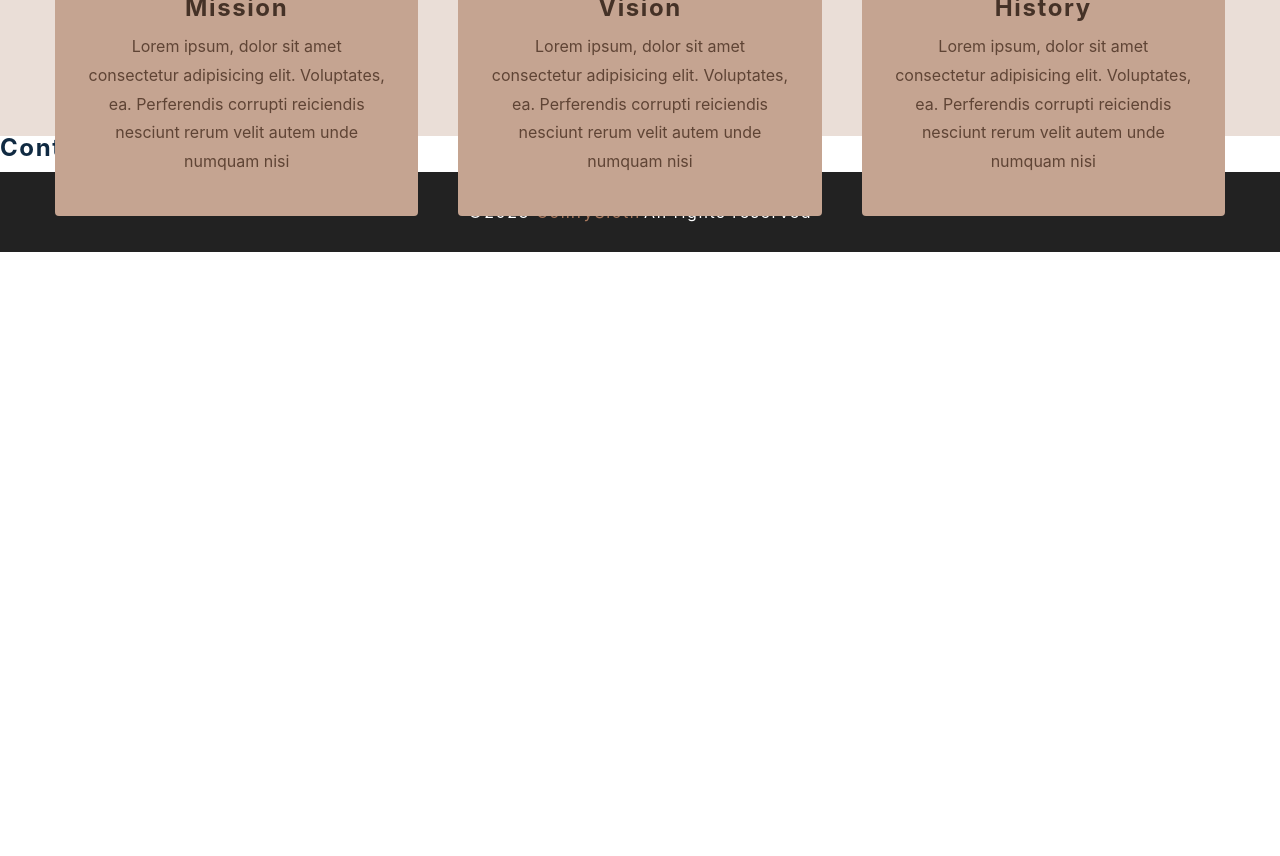
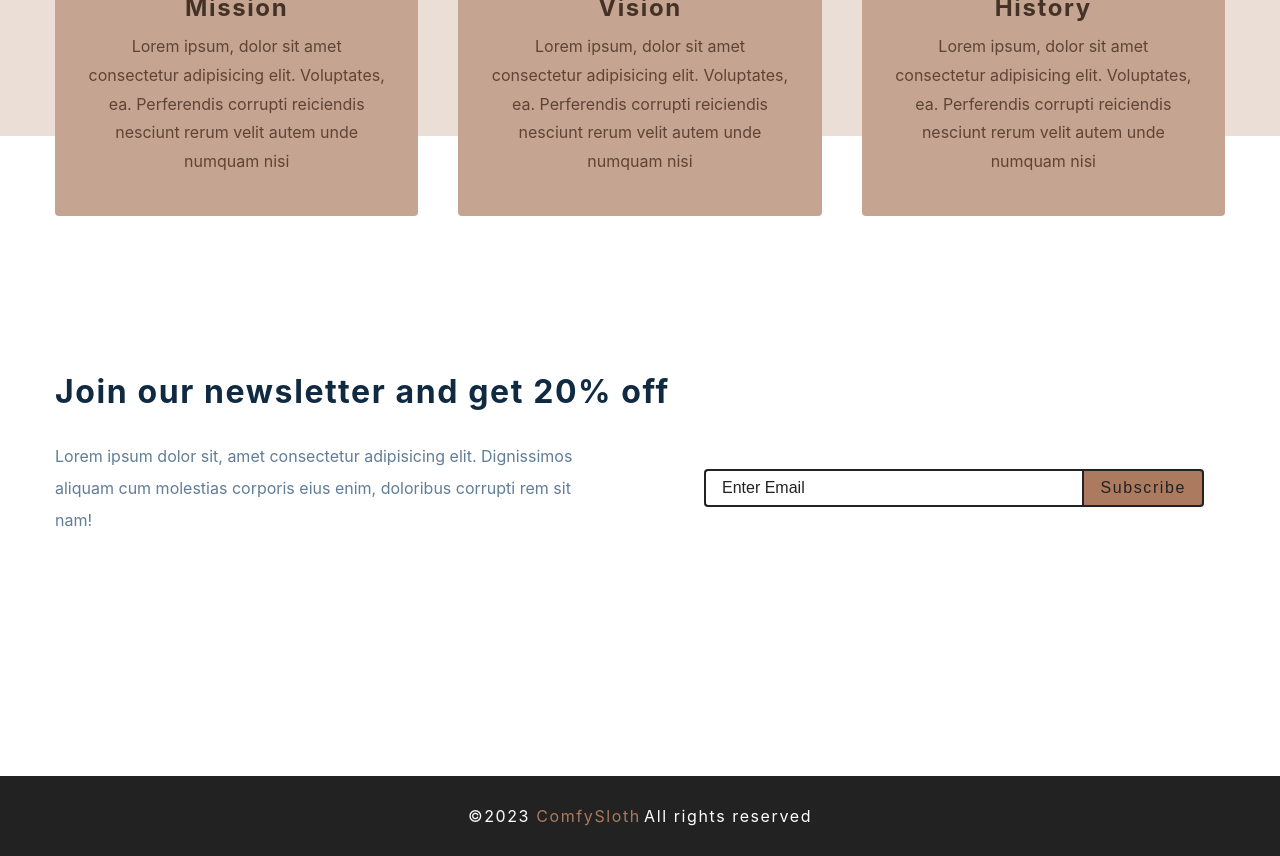
Before and after one commit to emines0/comfy-sloth, a React (Create React App) app: page / in a window 1280 px wide. Shown: the part 1200-2056 px from the top of the page. Before the commit the page ends 1452 px from the top, so only its background shows below. Built offline with nearby package versions, Linux system fonts and the light colour scheme; the HTML template or start-up script is replaced by a standard one.

Commit message:
homepage contact/newsletter part

```diff
--- a/src/components/Contact.js
+++ b/src/components/Contact.js
@@ -2,7 +2,30 @@
 import styled from 'styled-components'
 
 const Contact = () => {
-  return <h4>contact section</h4>
+  return (
+    <Wrapper>
+      <div className='section-center'>
+        <h3>Join our newsletter and get 20% off</h3>
+        <div className='content'>
+          <p>
+            Lorem ipsum dolor sit, amet consectetur adipisicing elit.
+            Dignissimos aliquam cum molestias corporis eius enim, doloribus
+            corrupti rem sit nam!
+          </p>
+          <form action='' className='contact-form'>
+            <input
+              type='email'
+              className='form-input'
+              placeholder='enter email'
+            />
+            <button type='submit' className='submit-btn'>
+              subscribe
+            </button>
+          </form>
+        </div>
+      </div>
+    </Wrapper>
+  )
 }
 const Wrapper = styled.section`
   padding: 5rem 0;
```
